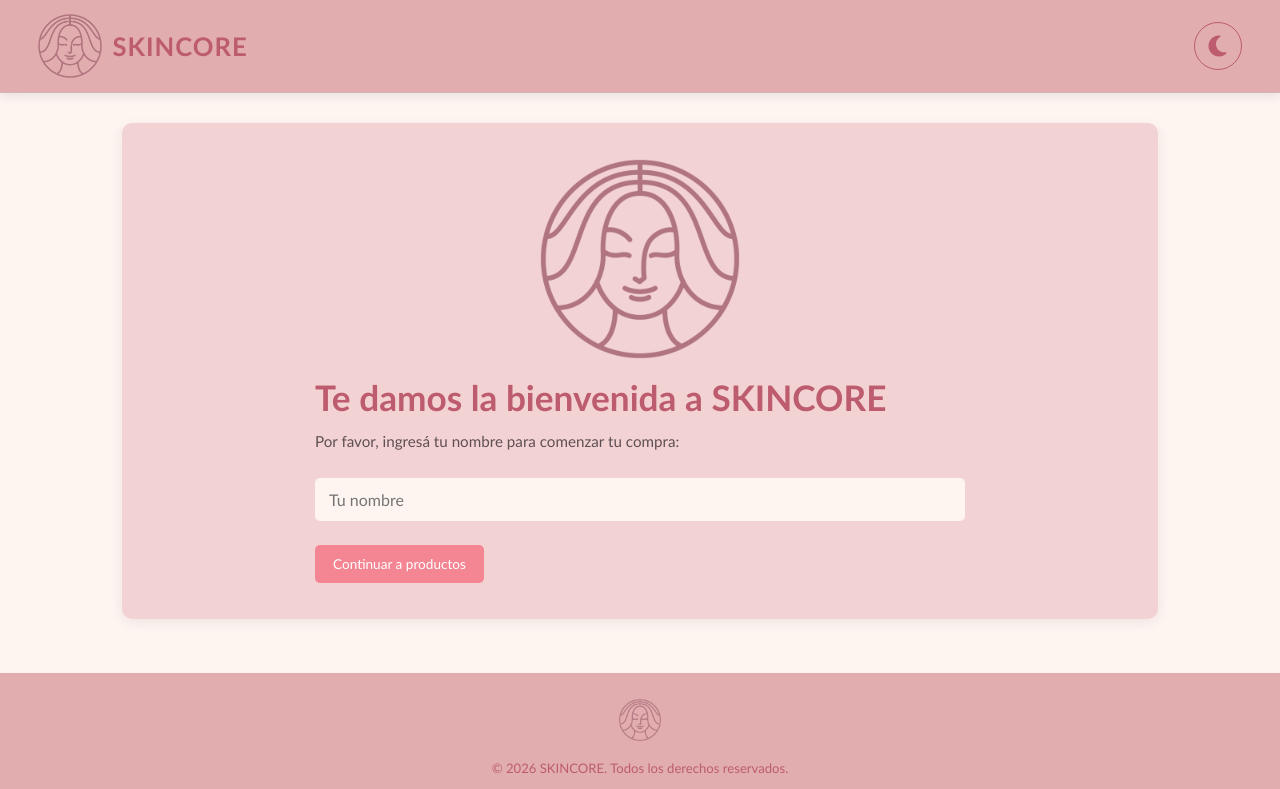
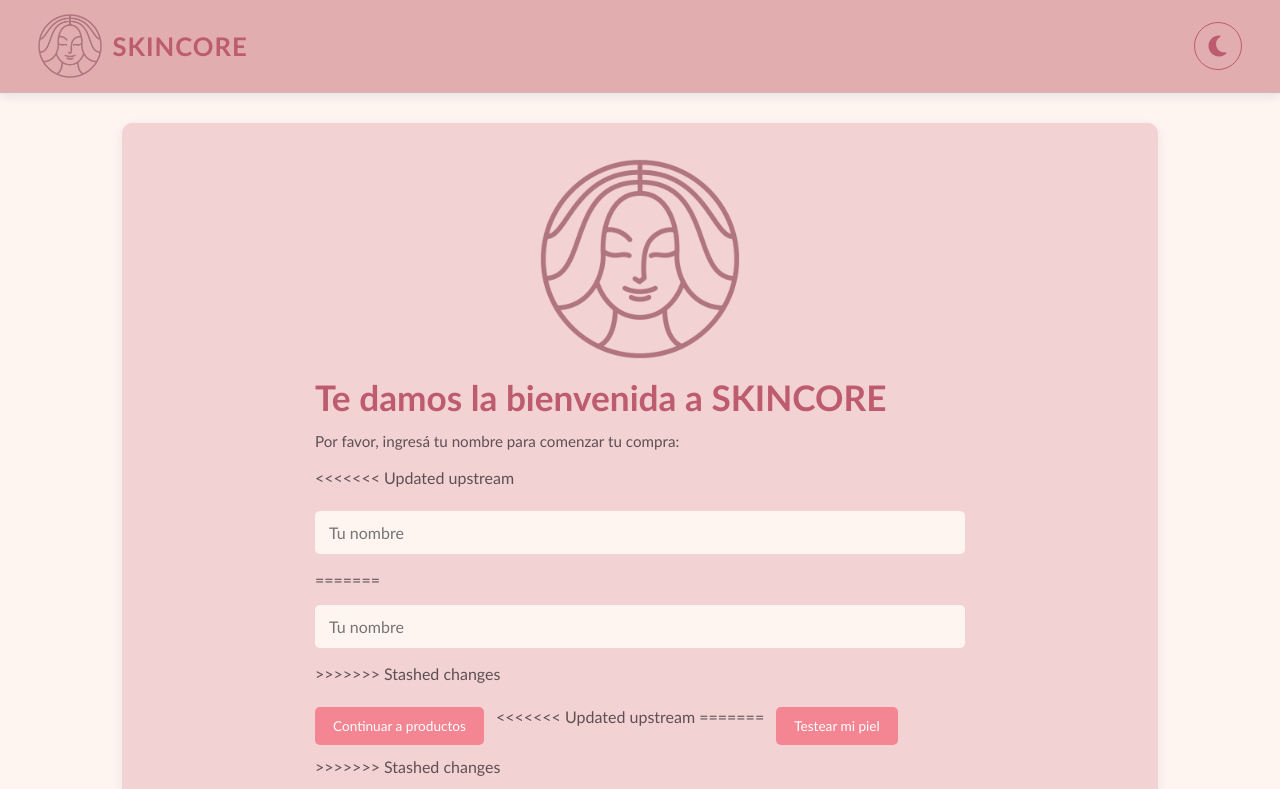
Before and after one commit to renaaltub/TpIntegradorJs, a plain HTML site: page index.html in a window 1280 px wide. Shown: the top 789 px of the page. Drawn offline with Linux system fonts and the light colour scheme.

```diff
--- a/index.html
+++ b/index.html
@@ -45,14 +45,27 @@
 
                     <h2 id="titulo-bienvenida">Te damos la bienvenida a SKINCORE</h2>
                     <p>Por favor, ingresá tu nombre para comenzar tu compra:</p>
+<<<<<<< Updated upstream
                     <form id="form-bienvenida">
                         <input type="text" id="input-nombre-cliente" placeholder="Tu nombre" required>
+=======
+
+                    <form>
+                        <input type="text" placeholder="Tu nombre" required >
+>>>>>>> Stashed changes
                         <p class="error-msg" id="error-nombre" hidden>Ingresá tu nombre para continuar.</p>
                         <p class="error-msg" id="error-nombre-vacio" hidden>No se permiten nombres vacíos.</p>
                         <div class="opciones-bienvenida">
                             <button type="submit" id="btn-ir-productos" class="btn-opcion btn-productos">
                                 <span class="texto-btn">Continuar a productos</span>
                             </button>
+<<<<<<< Updated upstream
+=======
+
+                            <button type="button" id="btn-ir-cuestionario" class="btn-opcion btn-test">
+                                <span class="texto-btn">Testear mi piel</span>
+                            </button>
+>>>>>>> Stashed changes
                         </div>
                     </form>
                 </div>
```
